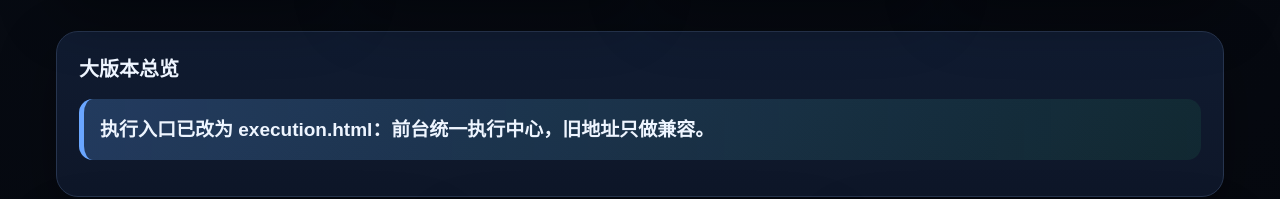
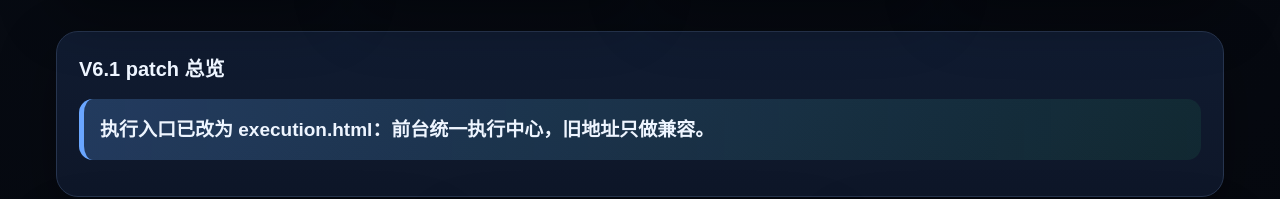
Before and after one commit to liangxiaoqiang1218-ship-it/qsgoldshield-boss-console, a plain HTML site: page boss.html in a window 1280 px wide. Shown: the part 1000-1199 px from the top of the page. Drawn offline with Linux system fonts and the light colour scheme.

Commit message:
Keep V6.1 patch label on boss screen

```diff
--- a/boss.html
+++ b/boss.html
@@ -14,7 +14,7 @@
       <p class="sub">一句话看同步、看安全、看下一步。</p>
       <div class="time">最后更新时间：<span id="updatedAt">读取中</span></div>
     </div>
-    <div class="seal"><span class="js-release">大版本</span></div>
+    <div class="seal"><span class="js-release">V6.1 patch</span></div>
   </div>
 </header>
 <nav class="nav">
@@ -48,7 +48,7 @@
   <div class="card"><h3>交易入口</h3><div class="big ok js-trade">未开放</div><div class="mini">页面不下单</div></div>
 </section>
 <section class="card">
-  <h2>大版本总览</h2>
+  <h2>V6.1 patch 总览</h2>
   <div class="action" id="bossSummary">读取中</div>
 </section>
 <section class="grid3" id="bossCards">
```
